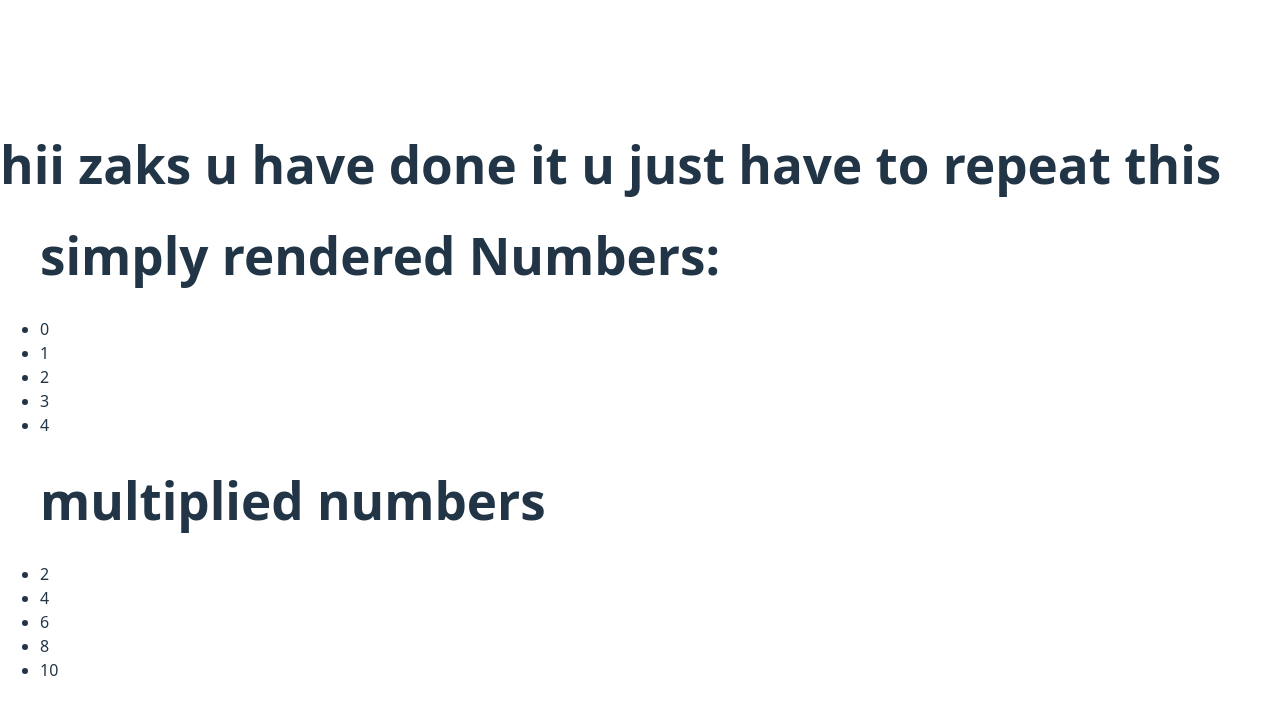
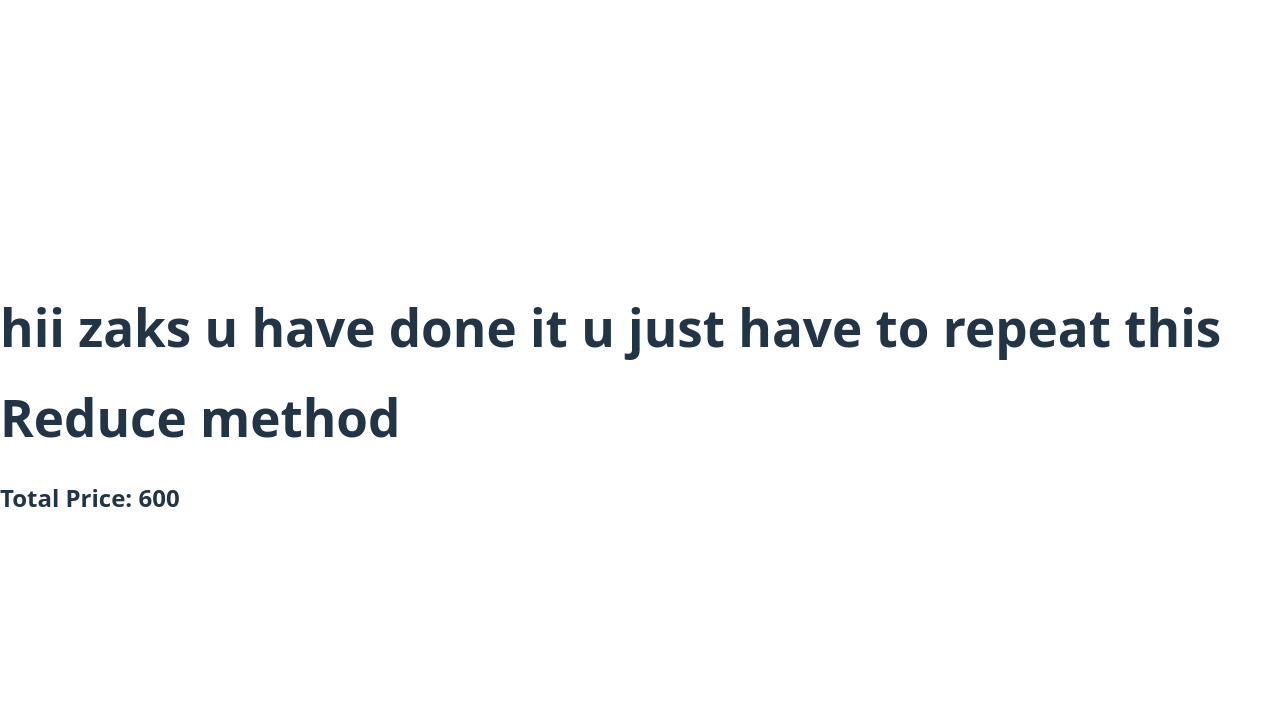
Before and after one commit to zakyaSharmeen/arrays, a React (Vite) app: page / in a window 1280 px wide. Shown: the top 714 px of the page. Built offline with nearby package versions, Linux system fonts and the light colour scheme.

Commit message:
third  commit

```diff
--- a/src/App.jsx
+++ b/src/App.jsx
@@ -1,11 +1,15 @@
 import React from 'react'
 import Rev from './Day-1/Rev'
+import Filter from './Day-1/Filter'
+import Reduce from './Day-1/Reduce'
 
 function App() {
   return (
     <div>
       <h1>hii zaks u have done it u just have to repeat this</h1>
-      <Rev/>
+      {/* <Rev/> */}
+      {/* <Filter/> */}
+      <Reduce/>
     </div>
   )
 }
--- a/src/Day-1/Filter.jsx
+++ b/src/Day-1/Filter.jsx
@@ -1,8 +1,26 @@
 import React from 'react'
 
 function Filter() {
+    //filter- selct the only element which passes tht test
+    // array length can be reduced
+    // cant render object/array directly
+
+      const prices = [100, 200, 300];
+      const filteredPrices = prices.filter((price) => price > 150);
+
+
   return (
-    <div>Filter</div>
+    <div>
+        <h1>Filter method</h1>
+        {
+            filteredPrices.map((price)=>(
+               <ul>
+                 <li>{price}</li>
+               </ul>
+            ))
+        }
+
+    </div>
   )
 }
 
--- a/src/Day-1/Reduce.jsx
+++ b/src/Day-1/Reduce.jsx
@@ -1,8 +1,24 @@
 import React from 'react'
 
 function Reduce() {
+  // reduce- combine the array into single value
+  //calculate total
+  const prices = [100, 200, 300];
+
+  // const totalPrice = prices.reduce((sum, cp) =>{
+  //   return sum + cp;
+
+  // },0)
+
+    const totalPrice = prices.reduce((sum, cp) => sum +cp, 0)
+
+
   return (
-    <div>Reduce</div>
+    <div>
+      <h1>Reduce method</h1>
+      <h2>Total Price: {totalPrice}</h2>
+
+    </div>
   )
 }
 
```
